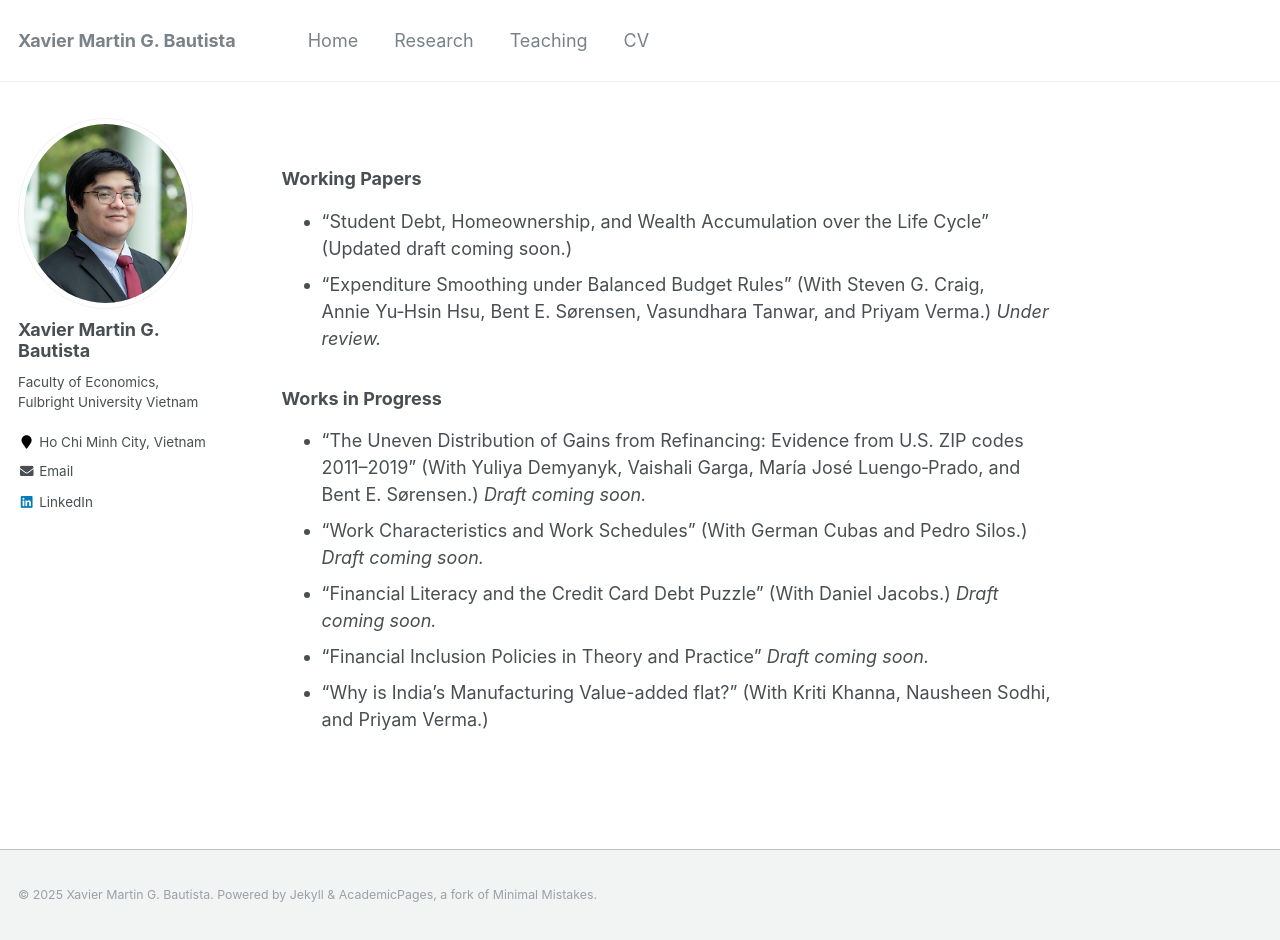
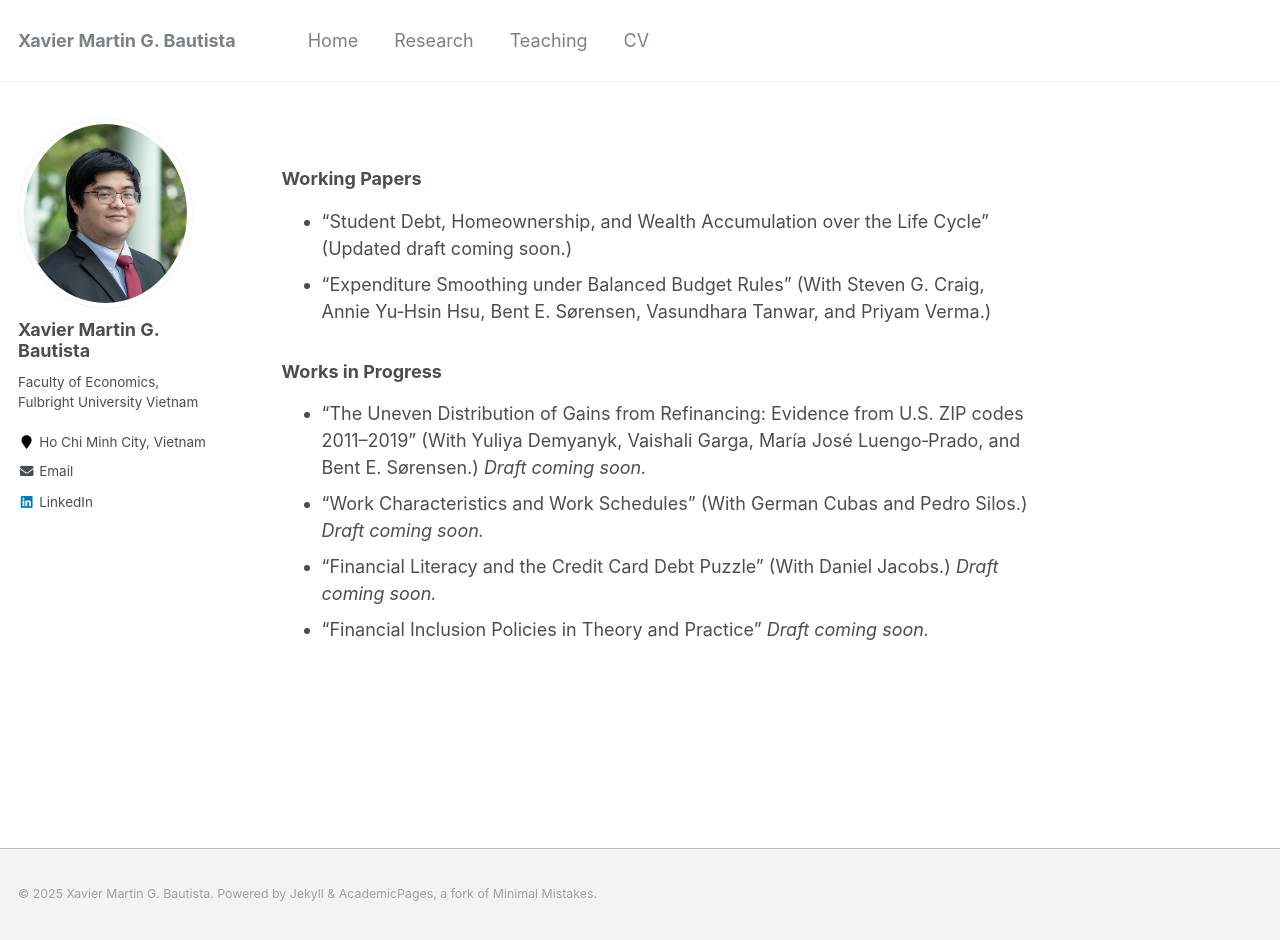
Before and after one commit to xmgbautista/xmgbautista.github.io, a Jekyll site: the page built from _pages/research.md, in a window 1280 px wide and 940 px high. Built offline with Jekyll 4.4.1, drawn with Linux system fonts in a browser that asks for light colours.

Commit message:
Update research.md

```diff
--- a/_pages/research.md
+++ b/_pages/research.md
@@ -8,7 +8,7 @@
 ### Working Papers
 
 * "Student Debt, Homeownership, and Wealth Accumulation over the Life Cycle" (Updated draft coming soon.) <br>
-* "Expenditure Smoothing under Balanced Budget Rules" (With Steven&nbsp;G.&nbsp;Craig, Annie&nbsp;Yu&#8209;Hsin&nbsp;Hsu, Bent&nbsp;E.&nbsp;S&oslash;rensen, Vasundhara&nbsp;Tanwar, and Priyam&nbsp;Verma.) *Under review.* <br>
+* "Expenditure Smoothing under Balanced Budget Rules" (With Steven&nbsp;G.&nbsp;Craig, Annie&nbsp;Yu&#8209;Hsin&nbsp;Hsu, Bent&nbsp;E.&nbsp;S&oslash;rensen, Vasundhara&nbsp;Tanwar, and Priyam&nbsp;Verma.) <br>
 
 ### Works in Progress
 
@@ -16,4 +16,3 @@
 * "Work Characteristics and Work Schedules" (With German&nbsp;Cubas and Pedro&nbsp;Silos.) *Draft coming soon.* <br>
 * "Financial Literacy and the Credit Card Debt Puzzle" (With Daniel&nbsp;Jacobs.) *Draft coming soon.* <br>
 * "Financial Inclusion Policies in Theory and Practice" *Draft coming soon.* <br>
-* "Why is India's Manufacturing Value-added flat?" (With Kriti&nbsp;Khanna, Nausheen&nbsp;Sodhi, and Priyam&nbsp;Verma.) <br>
```
